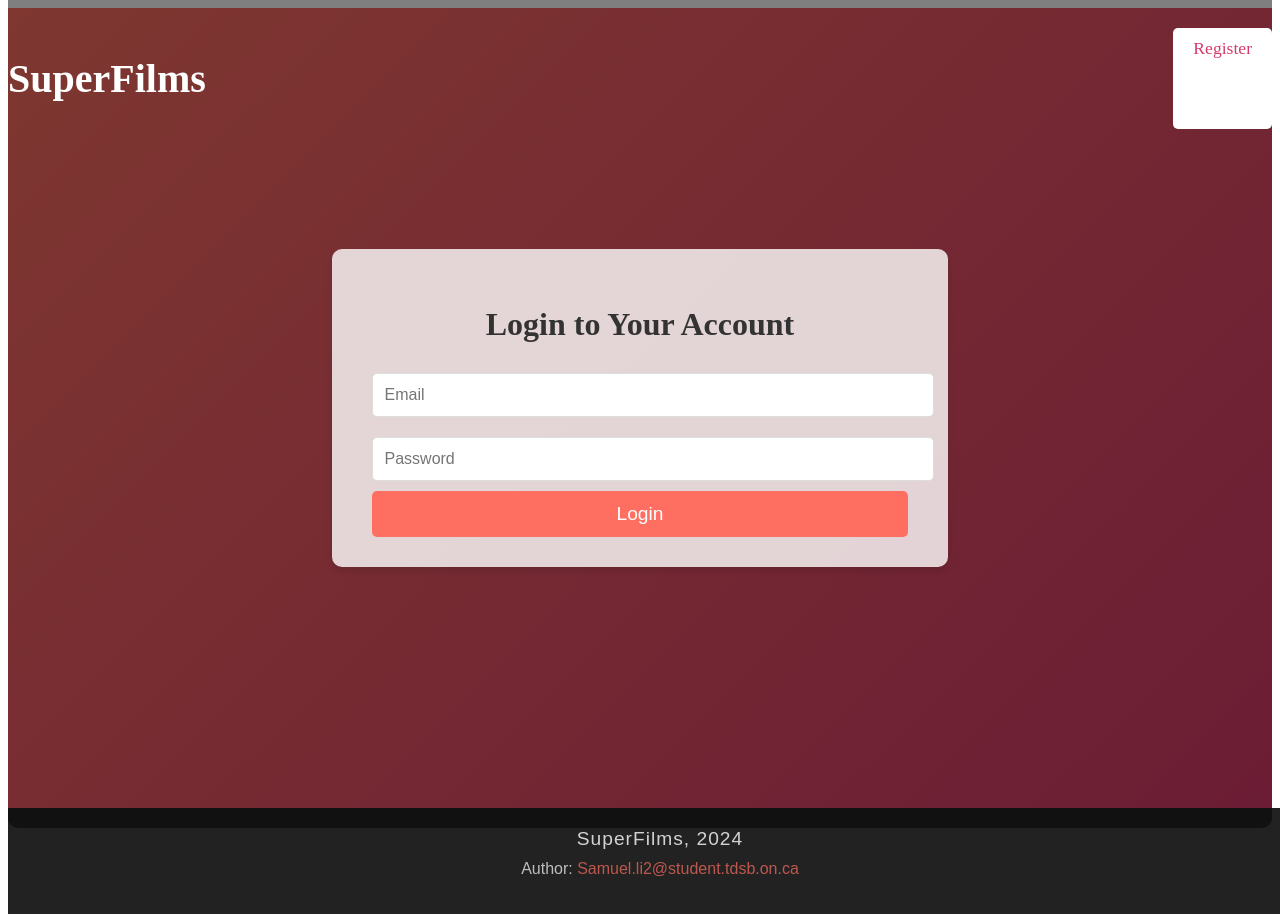
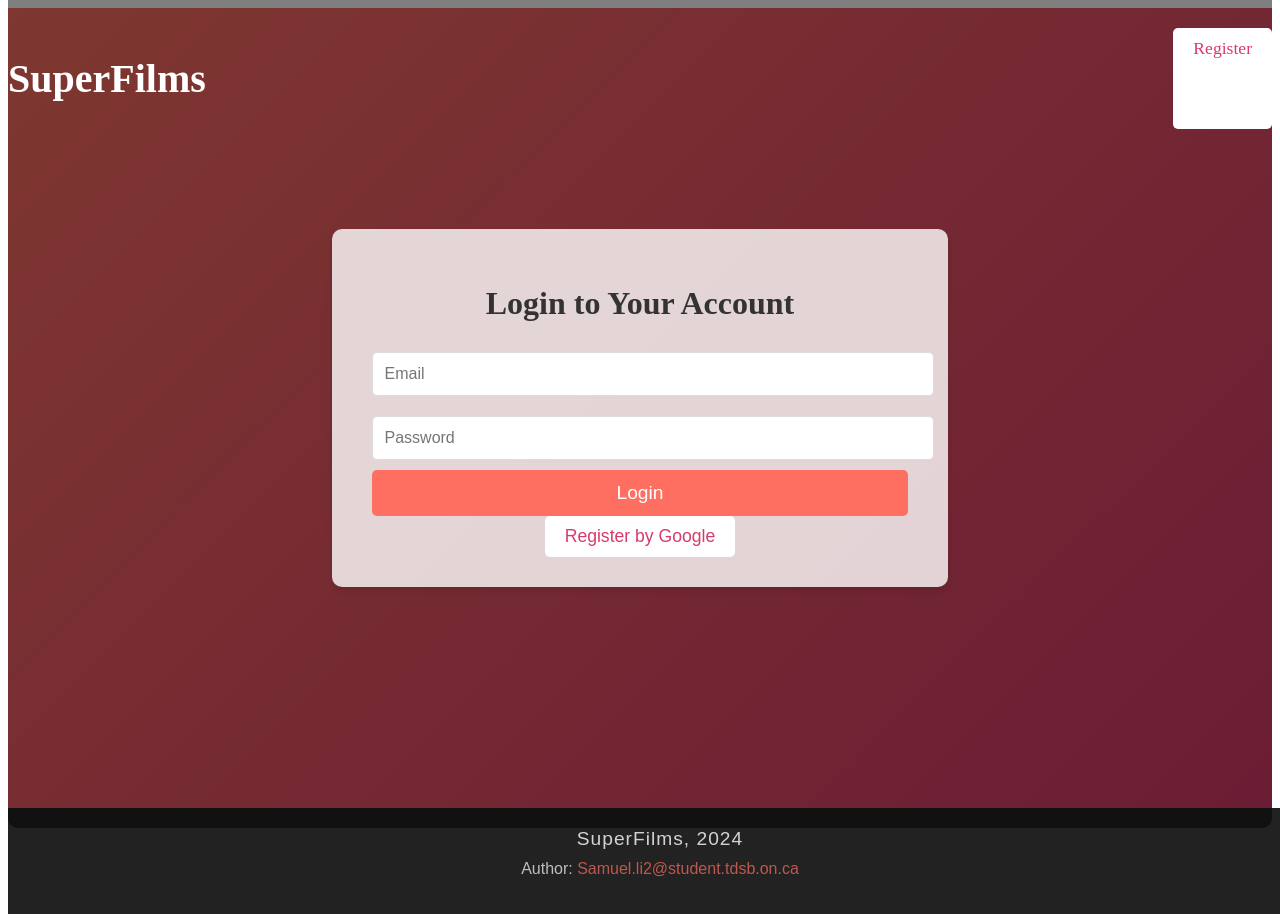
Before and after one commit to BobMcRich/ics3u-summative, a Vue app: page /login in a window 1280 px wide. Shown: the top 922 px of the page. Built offline with nearby package versions, Linux system fonts and the light colour scheme; no server answers.

Commit message:
Adding google login/register

```diff
--- a/src/store/index.js
+++ b/src/store/index.js
@@ -1,5 +1,7 @@
 import { ref } from "vue"
 import { defineStore } from "pinia";
+import { onAuthStateChanged } from "firebase/auth";
+import { auth } from "../firebase";
 
 export const useStore = defineStore('store', () => {
     const email = ref("");
--- a/src/views/LoginView.vue
+++ b/src/views/LoginView.vue
@@ -4,6 +4,8 @@ import { ref } from 'vue';
 import Header from '../components/Header.vue';
 import Footer from '../components/Footer.vue';
 import { useStore } from "../store";
+import { signInWithEmailAndPassword, signInWithPopup, GoogleAuthProvider } from "firebase/auth";
+import { auth } from "../firebase"
 
 const router = useRouter();
 const email = ref('');
@@ -17,6 +19,15 @@ const handleLogin = () => {
     router.push("/movies");
   } else {
     alert("Invalid Password");
+  }
+};
+const loginByGoogle = async () => {
+  try {
+    const user = (await signInWithPopup(auth, new GoogleAuthProvider())).user;
+    store.user = user;
+    router.push("/movies/all");
+  } catch (error) {
+    alert("There was an error signing in with Google!");
   }
 };
 </script>
@@ -36,6 +47,7 @@ const handleLogin = () => {
           <input v-model="password" type="password" placeholder="Password" class="input-field" required />
           <button type="submit" class="button login">Login</button>
         </form>
+        <button @click="loginByGoogle()" class="button register">Register by Google</button>
       </div>
     </div>
   </div>
--- a/src/views/RegisterView.vue
+++ b/src/views/RegisterView.vue
@@ -1,6 +1,8 @@
 <script setup>
 import { RouterLink, useRouter } from 'vue-router';
 import { ref } from 'vue';
+import { createUserWithEmailAndPassword, updateProfile, signInWithPopup, GoogleAuthProvider } from "firebase/auth";
+import { auth } from "../firebase";
 import { useStore } from "../store";
 
 const store = useStore();
@@ -52,8 +54,8 @@ const LoginByGoogle = async () => {
           <input v-model="rePassword" type="password" placeholder="Re-Enter Password" class="input-field" required />
           <button type="submit" class="button register">Register</button>
         </form>
+        <button @click="LoginByGoogle()" class="button register">Register by Google</button>
       </div>
-      <button @click="registerByGoogle()" class="button register">Register by Google</button>
     </div>
   </div>
   <Footer />
```
